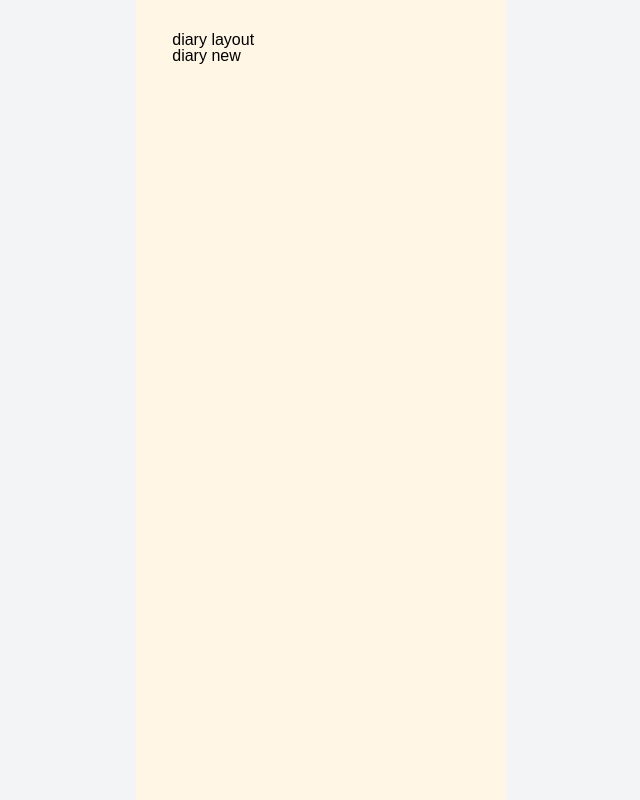
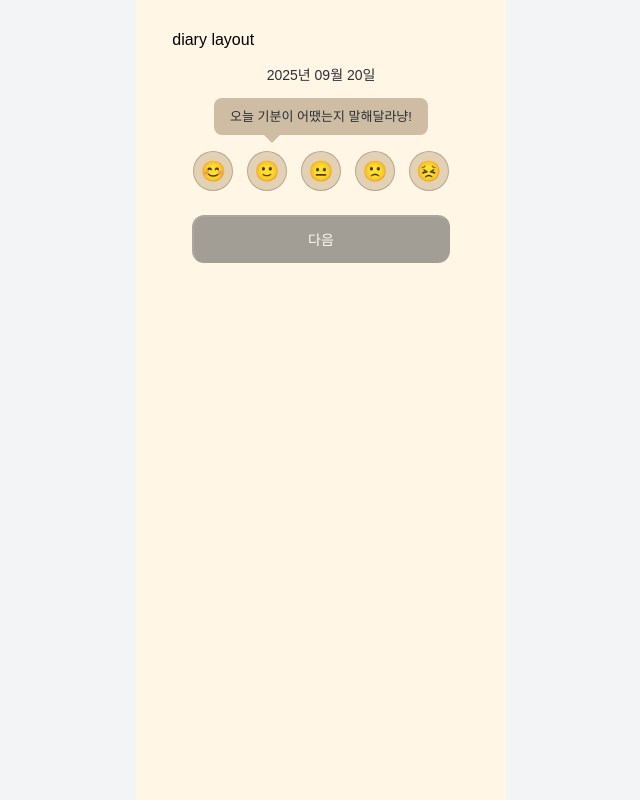
Before and after one commit to kakao-tech-campus-3rd-step3/Team4_FE, a React (Vite) app: page /diaries/new in a window 1280 px wide. Shown: the whole page, without its empty margins (319-959 px from the left). Built offline with nearby package versions, Linux system fonts and the light colour scheme; no server answers; a web font is replaced by a local one.

Commit message:
feat: 일기 생성페이지 UI 구현

```diff
--- a/package.json
+++ b/package.json
@@ -12,7 +12,7 @@
   "dependencies": {
     "@emotion/react": "^11.14.0",
     "@emotion/styled": "^11.14.1",
-    "@tanstack/react-query": "^5.87.4",
+    "@tanstack/react-query": "^5.90.2",
     "axios": "^1.12.2",
     "react": "^19.1.1",
     "react-dom": "^19.1.1",
--- a/src/pages/Diaries/New/Layout.tsx
+++ b/src/pages/Diaries/New/Layout.tsx
@@ -1,12 +1,136 @@
-import { Outlet } from 'react-router-dom';
+import { useMemo, useState } from 'react';
+import styled from '@emotion/styled';
+import type { EmotionEnum } from '@/api/types';
 
-function DiariesNewLayout() {
+const Card = styled.div`
+  width: 100%;
+  max-width: 380px;
+  padding: ${({ theme }) => theme.spacing[5]};
+  position: relative;
+`;
+
+const DateText = styled.p`
+  text-align: center;
+  color: ${({ theme }) => theme.colors.colorScale.gray900};
+  font-size: 14px;
+  margin-bottom: ${({ theme }) => theme.spacing[4]};
+`;
+
+const BalloonWrap = styled.div`
+  display: flex;
+  justify-content: center;
+  position: relative;
+`;
+
+const Balloon = styled.div`
+  background: ${({ theme }) => theme.colors.colorScale.brown400};
+  color: ${({ theme }) => theme.colors.colorScale.gray900};
+  padding: ${({ theme }) => theme.spacing[3]} ${({ theme }) => theme.spacing[4]};
+  border-radius: 8px;
+  font-size: 13px;
+  position: relative;
+`;
+
+const BalloonTail = styled.div`
+  position: absolute;
+  left: 72px;
+  bottom: -8px;
+  width: 0;
+  height: 0;
+  border-left: 8px solid transparent;
+  border-right: 8px solid transparent;
+  border-top: 8px solid ${({ theme }) => theme.colors.colorScale.brown400};
+`;
+
+const MoodGrid = styled.div`
+  margin-top: ${({ theme }) => theme.spacing[4]};
+  display: grid;
+  grid-template-columns: repeat(5, 1fr);
+  gap: ${({ theme }) => theme.spacing[3]};
+  place-items: center;
+`;
+
+const MoodButton = styled.button<{ selected: boolean }>`
+  width: ${({ theme }) => theme.spacing[10]};
+  height: ${({ theme }) => theme.spacing[10]};
+  border-radius: 50%;
+  border: 1px solid ${({ selected }) => (selected ? '#000' : 'rgba(0, 0, 0, 0.2)')};
+  background: ${({ theme }) => theme.colors.colorScale.brown200};
+  font-size: 20px;
+  transition: 0.2s;
+  ${({ selected }) => selected && `box-shadow: 0 0 0 2px rgba(0,0,0,0.4); border-color:#000;`}
+`;
+
+const NextButton = styled.button`
+  margin-top: ${({ theme }) => theme.spacing[6]};
+  width: 100%;
+  padding: ${({ theme }) => theme.spacing[3]} 0;
+  border-radius: ${({ theme }) => theme.spacing[3]};
+  background: ${({ theme }) => theme.colors.colorScale.gray1000};
+  color: ${({ theme }) => theme.colors.colorScale.gray0};
+  font-size: 14px;
+  cursor: pointer;
+  &:disabled {
+    opacity: 0.4;
+    cursor: not-allowed;
+  }
+`;
+
+function Layout() {
+  const [mood, setMood] = useState<EmotionEnum | null>(null);
+  const todayKR = useMemo(() => formatKRDate(new Date()), []);
+
   return (
-    <div>
-      diary new
-      <Outlet />
-    </div>
+    <Card>
+      <DateText>{todayKR}</DateText>
+      <BalloonWrap>
+        <Balloon>오늘 기분이 어땠는지 말해달라냥!</Balloon>
+        <BalloonTail />
+      </BalloonWrap>
+      <MoodGrid>
+        {MOODS.map((m) => (
+          <MoodButton
+            key={m.key}
+            aria-label={m.label}
+            onClick={() => setMood(m.key)}
+            selected={mood === m.key}
+          >
+            <span role="img" aria-hidden>
+              {m.emoji}
+            </span>
+          </MoodButton>
+        ))}
+      </MoodGrid>
+
+      <NextButton
+        disabled={mood === null}
+        onClick={() =>
+          alert(`선택한 기분: ${MOOD_LABEL[mood ?? ('' as unknown as EmotionEnum)] ?? '없음'}`)
+        }
+      >
+        다음
+      </NextButton>
+    </Card>
   );
 }
 
-export default DiariesNewLayout;
+function formatKRDate(d: Date) {
+  const y = d.getFullYear();
+  const m = `${d.getMonth() + 1}`.padStart(2, '0');
+  const day = `${d.getDate()}`.padStart(2, '0');
+  return `${y}년 ${m}월 ${day}일`;
+}
+
+const MOODS: { key: EmotionEnum; label: string; emoji: string }[] = [
+  { key: 'EXCELLENT', label: '아주 좋아요', emoji: '😊' },
+  { key: 'GOOD', label: '좋아요', emoji: '🙂' },
+  { key: 'SOSO', label: '보통이에요', emoji: '😐' },
+  { key: 'BAD', label: '별로예요', emoji: '🙁' },
+  { key: 'TERRIBLE', label: '최악이에요', emoji: '😣' },
+];
+
+const MOOD_LABEL: Record<EmotionEnum, string> = Object.fromEntries(
+  MOODS.map((m) => [m.key, m.label])
+) as Record<EmotionEnum, string>;
+
+export default Layout;
```
Also changed, not shown: 1 other file (tests, documents, lock files or other folders).
